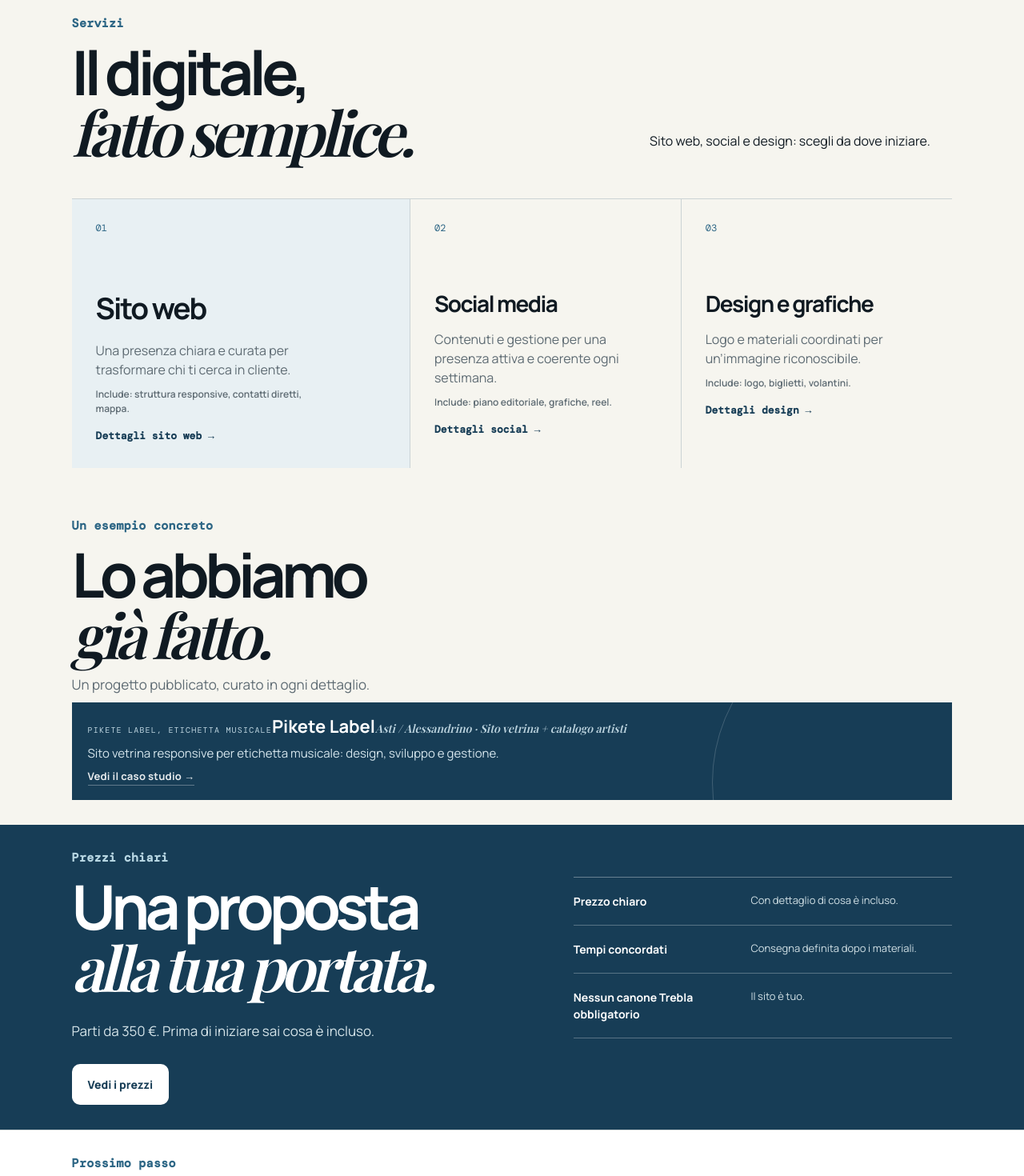
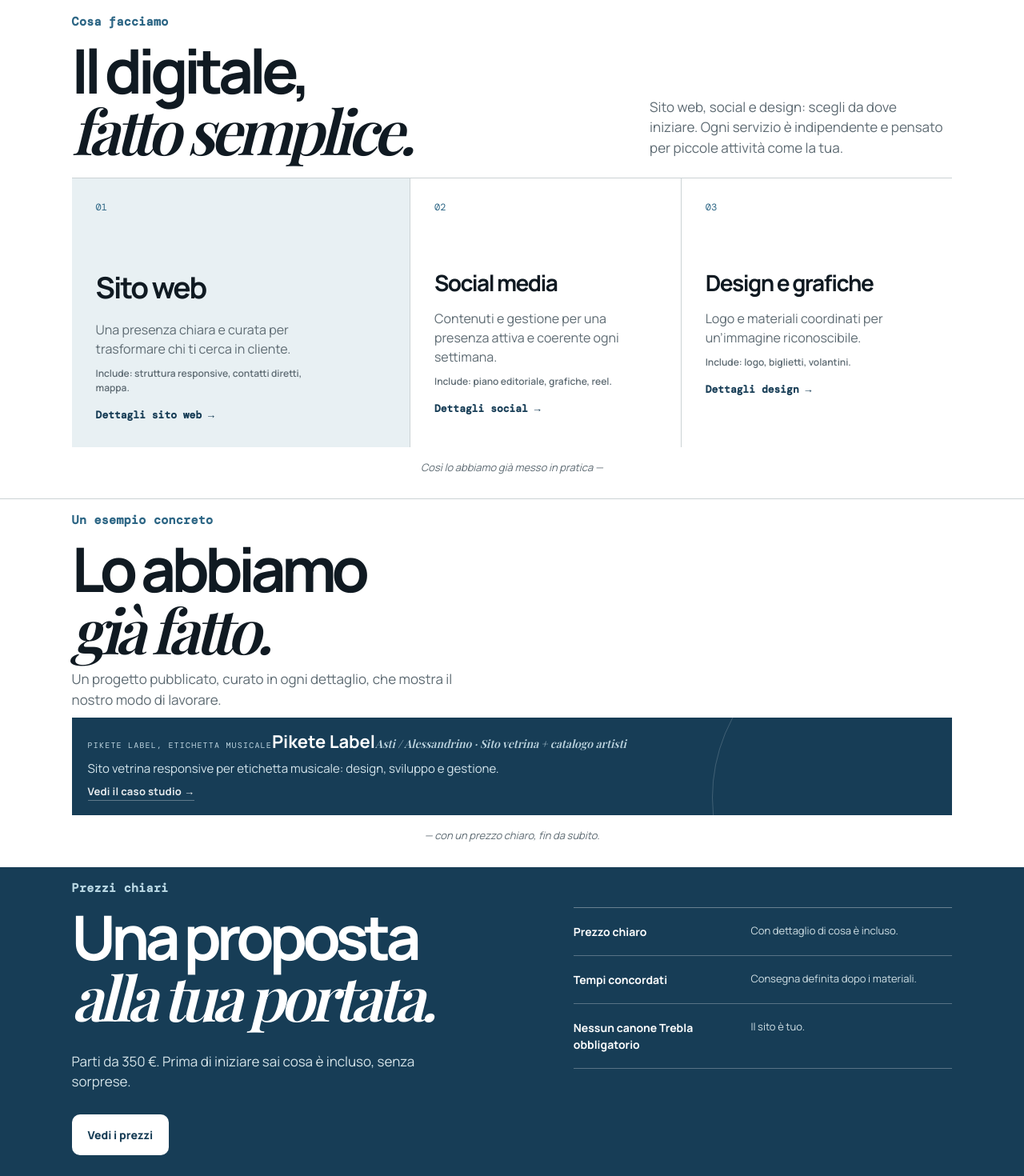
Before and after one commit to TREBLADEV72800/TreblaStudio, a React (Vite) app: page / in a window 1280 px wide. Shown: the part 660-2130 px from the top of the page at 80% size. Built offline with nearby package versions, Linux system fonts and the light colour scheme; a web font is replaced by a local one.

Commit message:
home: Servizi/Un esempio/Prezzi resi discorsivi e uniti in unico blocco con connettori

```diff
--- a/src/main.jsx
+++ b/src/main.jsx
@@ -519,15 +519,14 @@ function HomePage() {
         <p>Per ristoranti, B&amp;B, negozi, saloni, artigiani e professionisti.</p>
       </section>
 
-      <section className="section">
-        <p className="section-label">Servizi</p>
+      <div style={{ background: '#fff', borderTop: '1px solid var(--line)', borderBottom: '1px solid var(--line)' }}>
+        <section className="section" style={{ padding: '28px 7vw 16px', borderBottom: '1px solid var(--line)' }}>
+          <p className="section-label">Cosa facciamo</p>
           <div className="section-intro">
             <h2>Il digitale,<br /><em>fatto semplice.</em></h2>
-          <div>
-            <p>Sito web, social e design: scegli da dove iniziare.</p>
+            <p>Sito web, social e design: scegli da dove iniziare. Ogni servizio è indipendente e pensato per piccole attività come la tua.</p>
           </div>
-        </div>
-        <div className="service-grid">
+          <div className="service-grid" style={{ marginTop: '20px' }}>
             <Link to="/servizi/siti-web" className="service-card service-main" style={{ textDecoration: 'none', color: 'inherit' }}>
               <span>01</span><h3>Sito web</h3><p>Una presenza chiara e curata per trasformare chi ti cerca in cliente.</p>
               <p style={{ marginTop: '10px', fontSize: '12px', color: 'var(--muted)', fontWeight: 600 }}>Include: struttura responsive, contatti diretti, mappa.</p>
@@ -544,13 +543,14 @@ function HomePage() {
               <span style={{ marginTop: '16px', display: 'inline-block', fontWeight: 800, color: 'var(--blue)', fontSize: '13px', paddingBottom: '4px' }}>Dettagli design →</span>
             </Link>
           </div>
+          <p style={{ marginTop: '16px', fontSize: '13px', color: 'var(--muted)', fontStyle: 'italic', textAlign: 'center' }}>Così lo abbiamo già messo in pratica —</p>
         </section>
 
-      <section className="section portfolio-section">
+        <section className="section portfolio-section" style={{ padding: '16px 7vw', background: 'transparent' }}>
           <p className="section-label">Un esempio concreto</p>
           <div className="section-intro">
             <h2>Lo abbiamo<br /><em>già fatto.</em></h2>
-          <p>Un progetto pubblicato, curato in ogni dettaglio.</p>
+            <p>Un progetto pubblicato, curato in ogni dettaglio, che mostra il nostro modo di lavorare.</p>
           </div>
           <Link className="portfolio-feature" to="/portfolio">
             <div>
@@ -561,14 +561,15 @@ function HomePage() {
               <span className="portfolio-cta"><span>Vedi il caso studio →</span></span>
             </div>
           </Link>
+          <p style={{ marginTop: '16px', fontSize: '13px', color: 'var(--muted)', fontStyle: 'italic', textAlign: 'center' }}>— con un prezzo chiaro, fin da subito.</p>
         </section>
 
-      <section className="section price-section">
+        <section className="section price-section" style={{ padding: '16px 7vw 28px' }}>
           <p className="section-label">Prezzi chiari</p>
           <div className="price-grid">
             <div>
               <h2>Una proposta<br /><em>alla tua portata.</em></h2>
-            <p>Parti da 350 €. Prima di iniziare sai cosa è incluso.</p>
+              <p>Parti da 350 €. Prima di iniziare sai cosa è incluso, senza sorprese.</p>
               <Link className="button button-light" to="/prezzi">Vedi i prezzi</Link>
             </div>
             <ul>
@@ -578,6 +579,7 @@ function HomePage() {
             </ul>
           </div>
         </section>
+      </div>
 
       <section className="section" style={{ background: '#fff', borderTop: '1px solid var(--line)' }}>
         <p className="section-label">Prossimo passo</p>
```
Lines whose indentation alone changed are shown as unchanged.
